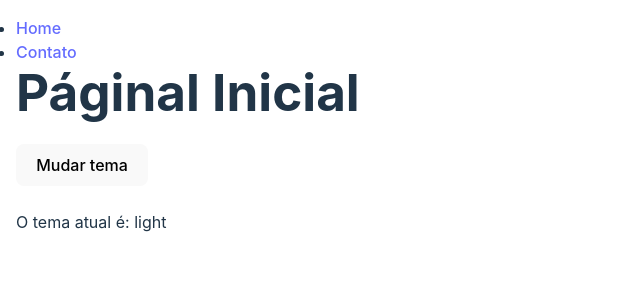
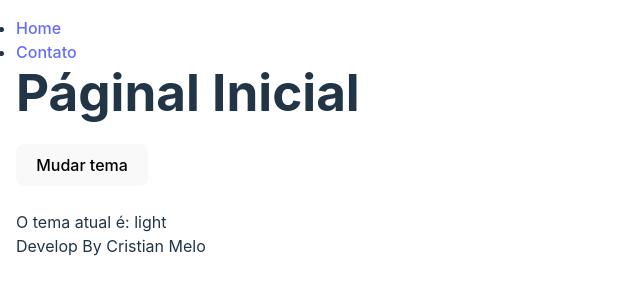
Before and after one commit to cristianmeelo/useContext-Theme-Switcher, a React (Vite) app: page / in a window 1280 px wide. Shown: the top 300 px of the page, without its empty margins (0-640 px from the left). Built offline with nearby package versions, Linux system fonts and the light colour scheme.

Commit message:
:sparkles: feat: implemented Footer component

```diff
--- a/src/routes/Contact.jsx
+++ b/src/routes/Contact.jsx
@@ -4,17 +4,21 @@ import React, { useContext } from 'react'
 // ~Context
 import { ThemeContext } from '../context/ThemeContext';
 
+// ~Component
+import { Footer } from '../components/Footer';
+
 export const Contact = () => {
   const { theme, toggleTheme } = useContext(ThemeContext);
 
   return (
-    <div>
+    <div className='page-information-container'>
       <h1>Páginal de Contato</h1>
       <br/>
       <button onClick={toggleTheme}>Mudar tema</button>
       <br/>
       <br/>
       <p>O tema atual é: {theme}</p>
+      <Footer/>
     </div>
   )
 }
--- a/src/routes/Home.jsx
+++ b/src/routes/Home.jsx
@@ -4,17 +4,21 @@ import React, { useContext } from "react";
 // ~ Contexts
 import { ThemeContext } from "../context/ThemeContext";
 
+// ~ Components
+import { Footer } from "../components/Footer";
+
 export const Home = () => {
   const { theme, toggleTheme } = useContext(ThemeContext);
 
   return (
-    <div>
+    <div className='page-information-container'>
       <h1>Páginal Inicial</h1>
       <br/>
       <button onClick={toggleTheme}>Mudar tema</button>
       <br/>
       <br/>
       <p>O tema atual é: {theme}</p>
+      <Footer/>
     </div>
   );
 };
```
